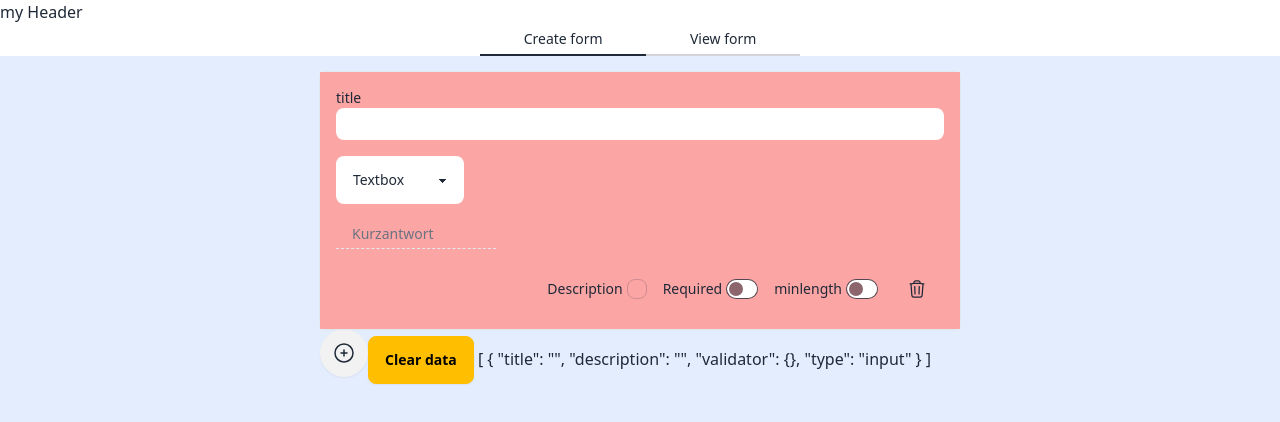
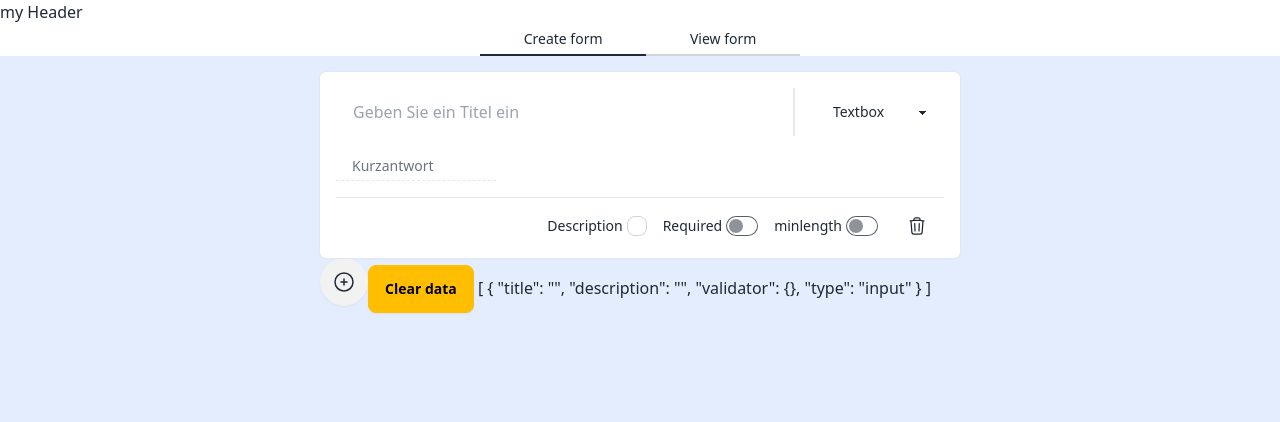
Before and after one commit to dgschel/EasySurvey, an Angular app: page /home in a window 1280 px wide. Both pictures are taken after a click on the button 344 px from the left and 96 px from the top of the page. Shown: the top 422 px of the page. Built offline with nearby package versions, Linux system fonts and the light colour scheme.

Commit message:
color and alignment

```diff
--- a/src/app/shared/feature/create-survey-group/create-survey-group.component.html
+++ b/src/app/shared/feature/create-survey-group/create-survey-group.component.html
@@ -1,20 +1,16 @@
 <app-basic-card>
-  <div class="card-body grid gap-4 p-4 bg-red-300">
-    <div class="form-control">
-      title
-      <input type="text" class="input input-sm" [(ngModel)]="surveyBaseModel.title">
+  <div class="card-body grid gap-4">
+    <div class="flex w-full">
+      <input type="text" class="input w-full" placeholder="Geben Sie ein Titel ein" [(ngModel)]="surveyBaseModel.title">
+      <div class="divider divider-horizontal"></div>
+      <app-create-component (cmpTypeOutput)="onCreateComponent($event)" />
     </div>
     @if (hasDescription) {
-    <div class="form-control">
-      description
-      <input type="text" class="input input-sm" [(ngModel)]="surveyBaseModel.description">
-    </div>
+    <input type="text" class="input input-sm ps-4 pe-4 w-full" placeholder="Geben Sie optional eine Beschreibung ein"
+      [(ngModel)]="surveyBaseModel.description">
     }
-
-    <app-create-component (cmpTypeOutput)="onCreateComponent($event)" />
     <ng-container #component></ng-container>
-
-    <div class="card-actions items-center justify-end">
+    <div class="card-actions items-center justify-end border-t pt-1 -mb-2">
       <div class="form-control">
         <label class="label cursor-pointer">
           <span class="label-text mr-1">Description</span>
```
